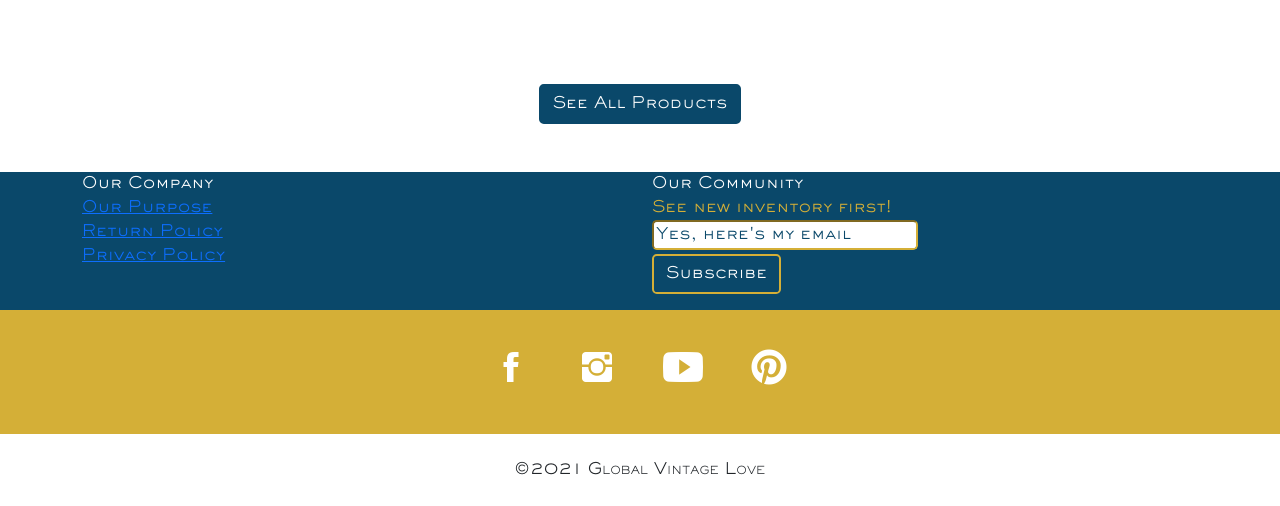
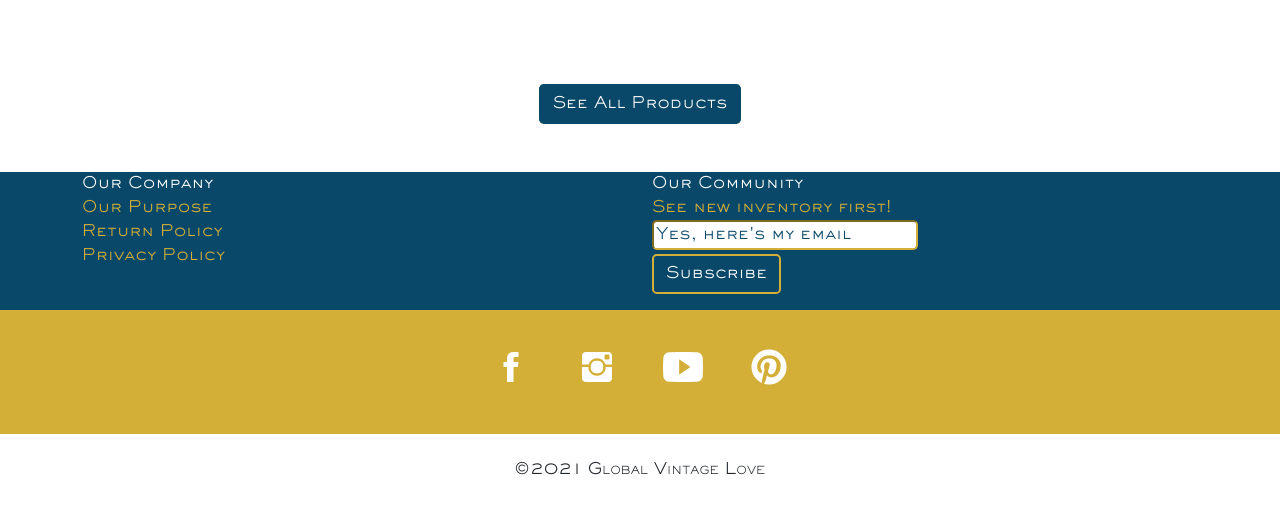
Before and after one commit to Dathmar/vintageLove, a Django app: template store/templates/index.html in a window 1280 px wide. Shown: the part 2004-2510 px from the top of the page. Run offline with Django 3.2, Linux system fonts and the light colour scheme; the template is opened without the code that fills it, so the values that code supplies are empty; some libraries are stand-ins or nearby versions; some web fonts are replaced.

Commit message:
Updated CSS for footer.  Fixed index button text.

```diff
--- a/base/static/css/Navigation-with-Button.css
+++ b/base/static/css/Navigation-with-Button.css
@@ -296,3 +296,8 @@ a.custom-card:hover {
   color: inherit;
   text-decoration: inherit;
 }
+
+#nav-footer a {
+  text-decoration: none !important;
+  color: inherit !important;
+}
--- a/store/templates/index.html
+++ b/store/templates/index.html
@@ -12,8 +12,8 @@
                     We offer a large variety of vintage assets, all from the ease of one platform</p>
                     <p>Whether updating one room, or revamping rooms in your entire home, Global Vintage Love is here for you.</p>
                 </span>
-                <a style="width: 10rem;" href="{% url 'products:all-products' %}" class="btn btn-primary vintage-button blue-font rounded-3">$250 or less</a>
-                <a style="width: 10rem;" href="{% url 'store:our-purpose' %}" class="btn btn-primary blue-button rounded-3">$250 or less</a>
+                <a href="{% url 'products:all-products' %}" class="btn btn-primary vintage-button blue-font rounded-3">Shop Now</a>
+                <a href="{% url 'store:our-purpose' %}" class="btn btn-primary blue-button rounded-3">Our Purpose</a>
             </div>
             <div class="col-md-8">
                 <img src="{% get_static_prefix %}img/Hero Image.jpg" width="100%">
```
